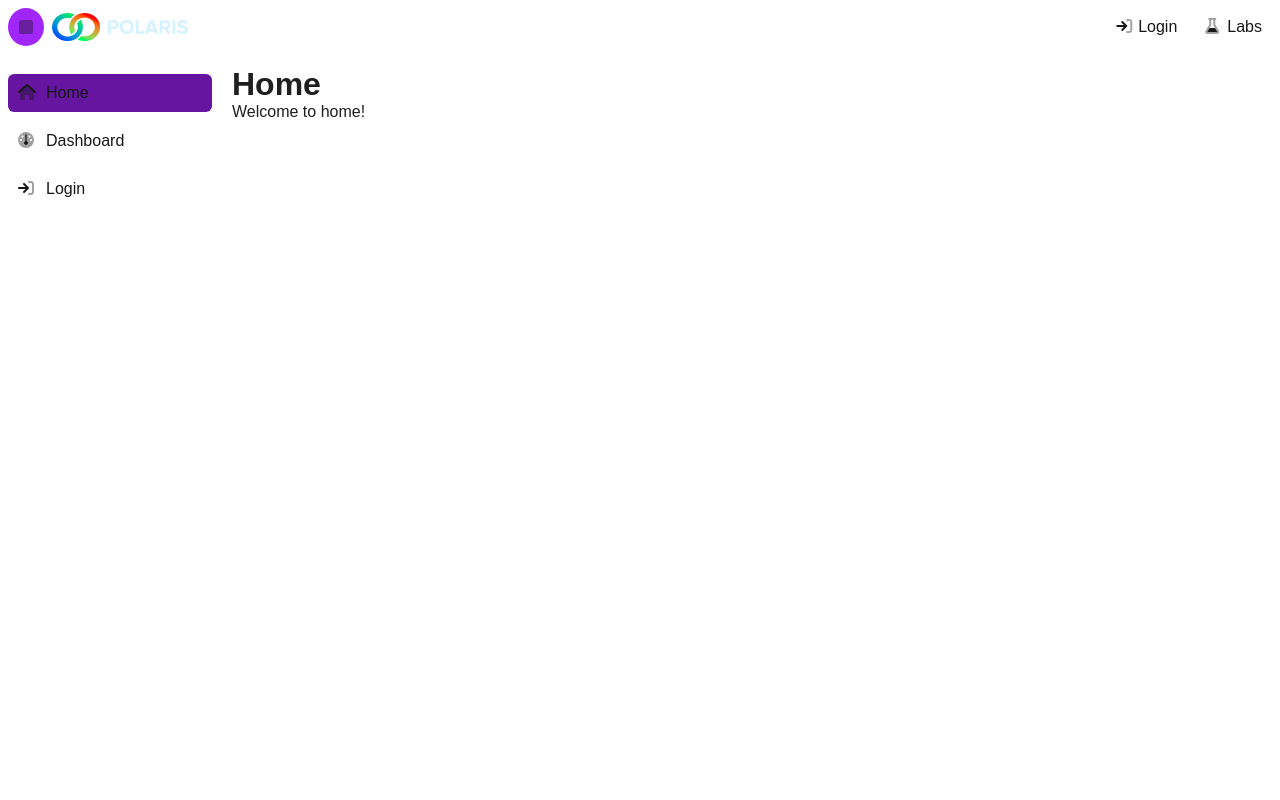
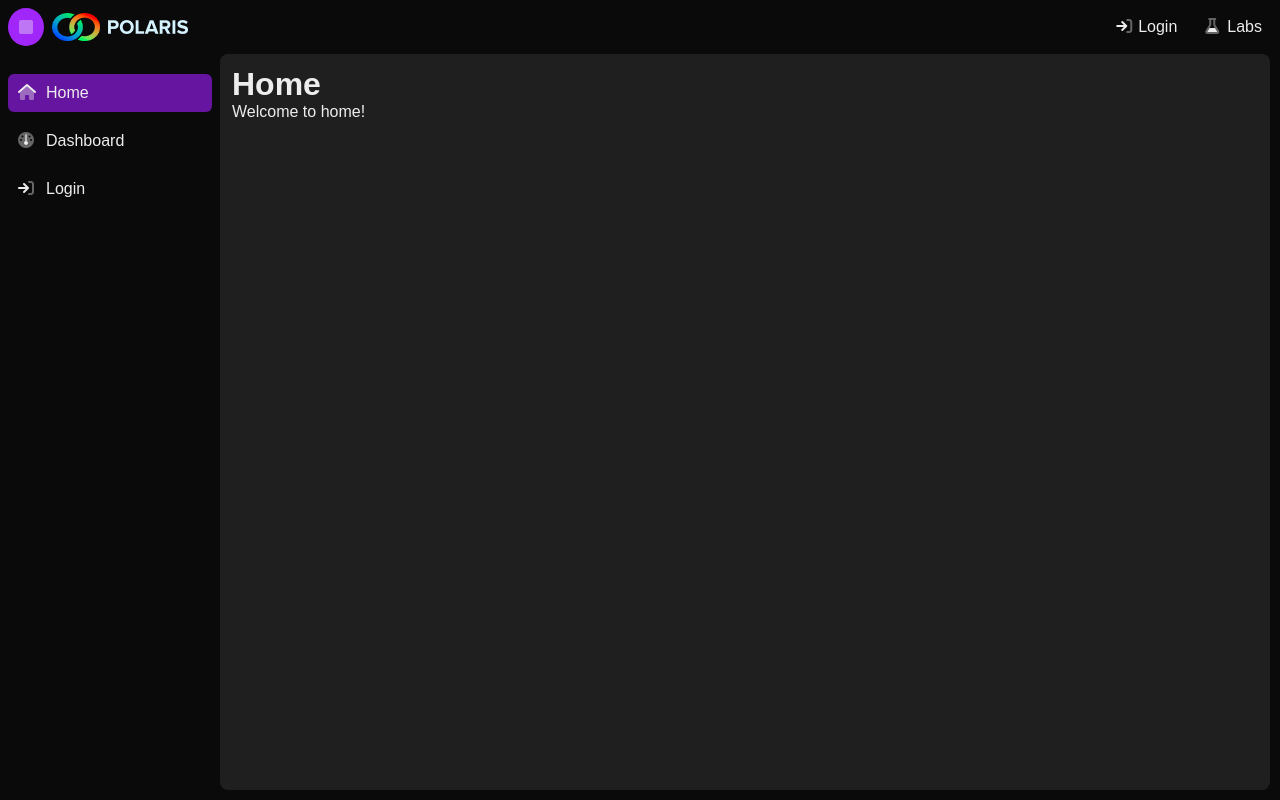
Before and after one commit to neofuture/polaris-nextjs, a Next.js app: page / in a window 1280 px wide. Built offline with nearby package versions, Linux system fonts and the light colour scheme; no server answers.

Commit message:
Update globals.css

```diff
--- a/src/app/globals.css
+++ b/src/app/globals.css
@@ -10,15 +10,14 @@
     --sidebar-width: 220px;
     --sidebar-closed-width: 54px;
     --navbar-height: 54px;
-}
 
-@media (prefers-color-scheme: dark) {
-    :root {
+
+
         --background: #0a0a0a;
         --foreground: #ededed;
         --background-main: #1f1f1f;
         --foreground-main: #ededed;
-    }
+
 }
 
 html,
```
